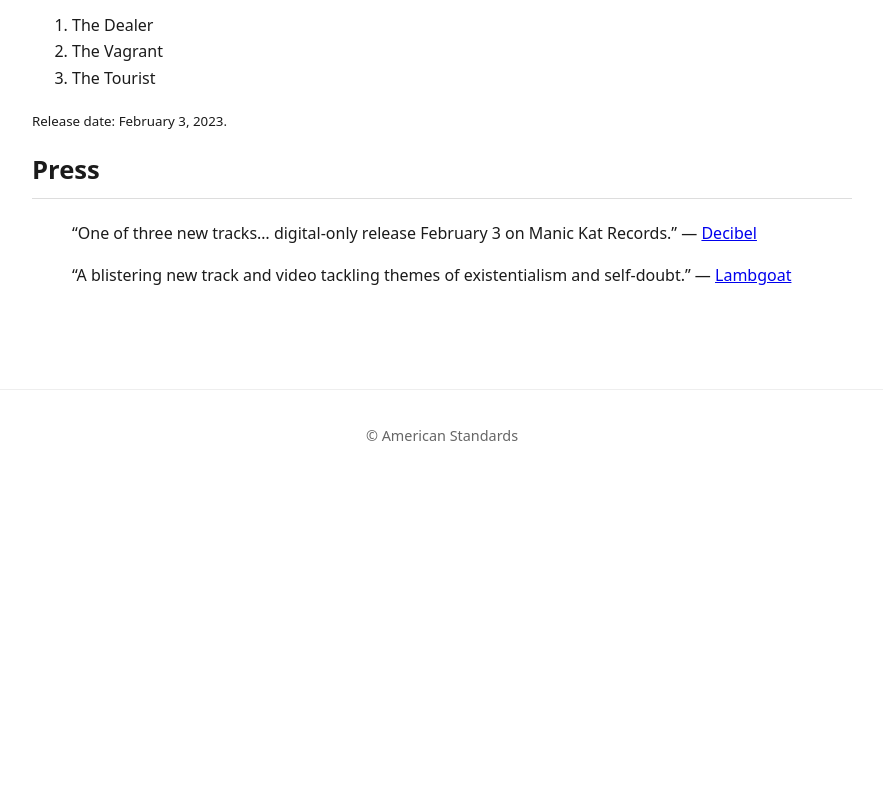
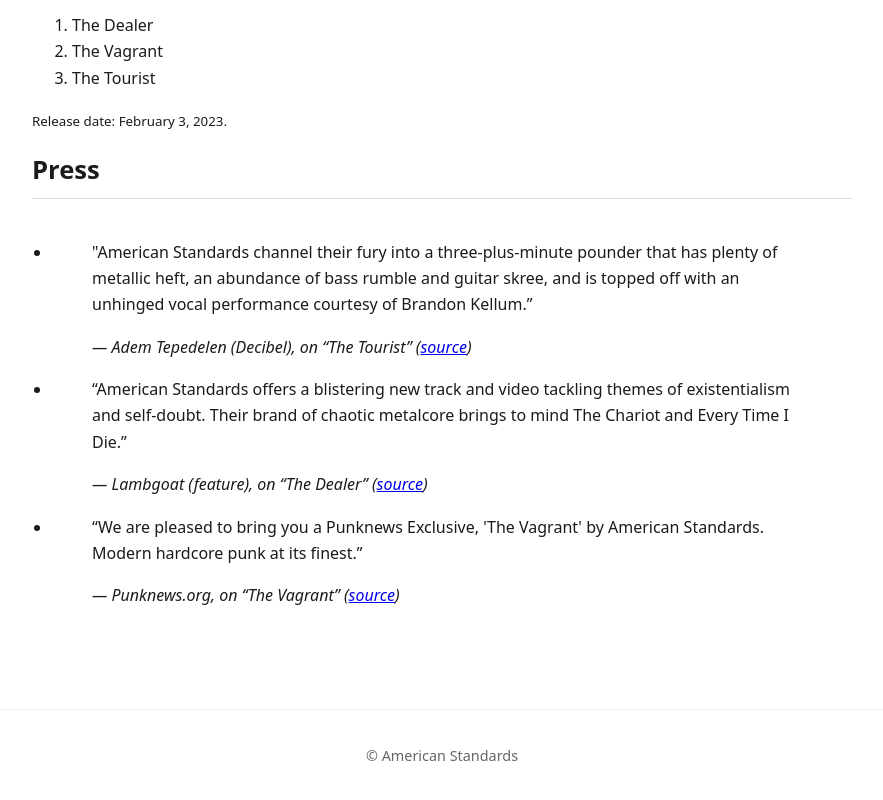
Before and after one commit to americanstandards/AmericanStandards, a plain HTML site: page dopamine-dealer.html in a window 1280 px wide. Shown: the part 776-1576 px from the top of the page, without its empty margins (198-1081 px from the left). Before the commit the page ends 1258 px from the top, so only its background shows below. Drawn offline with Linux system fonts and the light colour scheme.

Commit message:
Update dopamine-dealer.html

```diff
--- a/dopamine-dealer.html
+++ b/dopamine-dealer.html
@@ -62,9 +62,34 @@
     <p><small>Release date: February 3, 2023.</small></p>
 
     <h2>Press</h2>
-    <blockquote>“One of three new tracks… digital-only release February 3 on Manic Kat Records.” — <a href="https://www.decibelmagazine.com/2023/01/10/track-premiere-american-standards-the-tourist/" target="_blank" rel="nofollow noopener noreferrer">Decibel</a></blockquote>
-    <blockquote>“A blistering new track and video tackling themes of existentialism and self-doubt.” — <a href="https://lambgoat.com/features/409/american-standards-the-dealer-video-premiere" target="_blank" rel="nofollow noopener noreferrer">Lambgoat</a></blockquote>
-  </section>
+<section id="press-dopamine-dealer" aria-labelledby="press-dopamine-dealer-h">
+  <ul class="press-quotes">
+    <li>
+      <blockquote>
+        <p>"American Standards channel their fury into a three-plus-minute pounder that has plenty of metallic heft, an abundance of bass rumble and guitar skree, and is topped off with an unhinged vocal performance courtesy of Brandon Kellum.”</p>
+        <cite>— Adem Tepedelen (Decibel), on “The Tourist”
+          (<a rel="nofollow" href="https://www.decibelmagazine.com/2023/01/10/track-premiere-american-standards-the-tourist/">source</a>)
+        </cite>
+      </blockquote>
+    </li>
+    <li>
+      <blockquote>
+        <p>“American Standards offers a blistering new track and video tackling themes of existentialism and self-doubt. Their brand of chaotic metalcore brings to mind The Chariot and Every Time I Die.”</p>
+        <cite>— Lambgoat (feature), on “The Dealer”
+          (<a rel="nofollow" href="https://lambgoat.com/features/409/american-standards-the-dealer-video-premiere">source</a>)
+        </cite>
+      </blockquote>
+    </li>
+    <li>
+      <blockquote>
+        <p>“We are pleased to bring you a Punknews Exclusive, 'The Vagrant' by American Standards. Modern hardcore punk at its finest.”</p>
+        <cite>— Punknews.org, on “The Vagrant”
+          (<a rel="nofollow" href="https://www.punknews.org/article/79147/media-american-standards-the-vagrant">source</a>)
+        </cite>
+      </blockquote>
+    </li>
+  </ul>
+</section>
 </main>
 
 <footer><p>© American Standards</p></footer>
```
